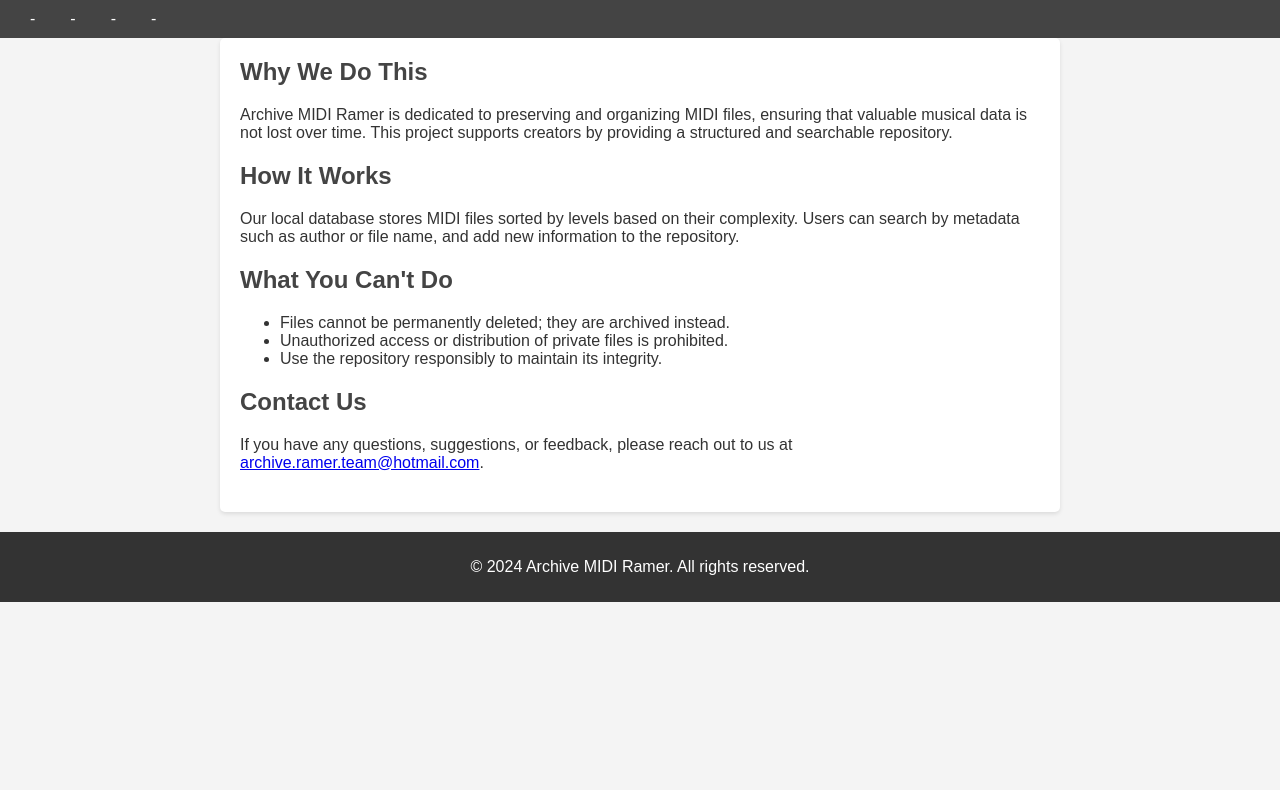
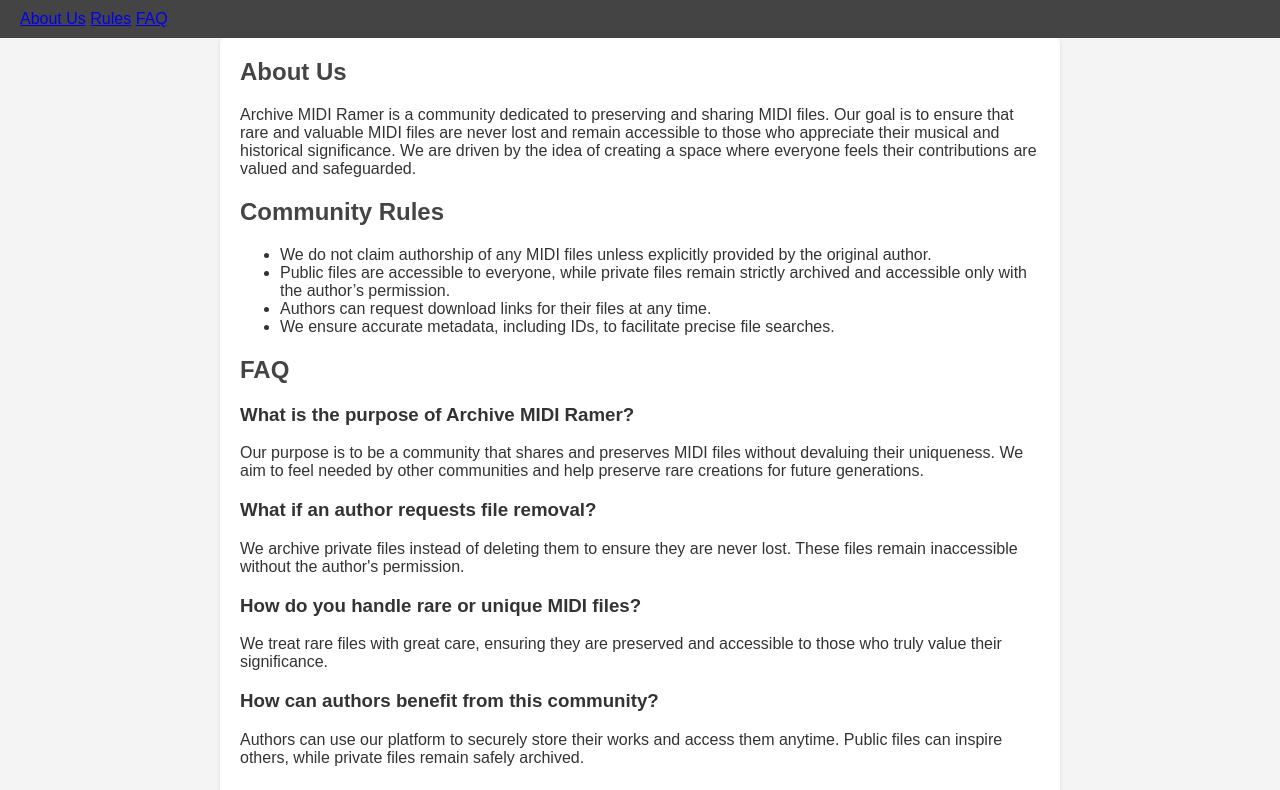
Before and after one commit to ArchiveMidiRamer/ArchiveMidiRamere.github.io, a plain HTML site: page index.html in a window 1280 px wide. Shown: the part 58-848 px from the top of the page. Before the commit the page ends 800 px from the top, so only its background shows below. Drawn offline with Linux system fonts and the light colour scheme.

Commit message:
Update index.html

```diff
--- a/index.html
+++ b/index.html
@@ -3,55 +3,54 @@
 <head>
     <meta charset="UTF-8">
     <meta name="viewport" content="width=device-width, initial-scale=1.0">
-    <title>Archive MIDI Ramer - Documentation</title>
+    <title>Archive MIDI Ramer Documentation</title>
     <link rel="stylesheet" href="style.css">
 </head>
 <body>
     <header>
-        <div class="container">
-            <h1>Archive MIDI Ramer</h1>
-        </div>
+        <h1>Archive MIDI Ramer Documentation</h1>
     </header>
 
     <nav>
-        <ul>
-            <li><a href="#">-</a></li>
-            <li><a href="#">-</a></li>
-            <li><a href="#">-</a></li>
-            <li><a href="#">-</a></li>
-        </ul>
+        <a href="#about">About Us</a>
+        <a href="#rules">Rules</a>
+        <a href="#faq">FAQ</a>
     </nav>
 
     <main>
-        <section id="why">
-            <h2>Why We Do This</h2>
-            <p>Archive MIDI Ramer is dedicated to preserving and organizing MIDI files, ensuring that valuable musical data is not lost over time. This project supports creators by providing a structured and searchable repository.</p>
-        </section>
-
-        <section id="how">
-            <h2>How It Works</h2>
-            <p>Our local database stores MIDI files sorted by levels based on their complexity. Users can search by metadata such as author or file name, and add new information to the repository.</p>
+        <section id="about">
+            <h2>About Us</h2>
+            <p>Archive MIDI Ramer is a community dedicated to preserving and sharing MIDI files. Our goal is to ensure that rare and valuable MIDI files are never lost and remain accessible to those who appreciate their musical and historical significance. We are driven by the idea of creating a space where everyone feels their contributions are valued and safeguarded.</p>
         </section>
 
         <section id="rules">
-            <h2>What You Can't Do</h2>
+            <h2>Community Rules</h2>
             <ul>
-                <li>Files cannot be permanently deleted; they are archived instead.</li>
-                <li>Unauthorized access or distribution of private files is prohibited.</li>
-                <li>Use the repository responsibly to maintain its integrity.</li>
+                <li>We do not claim authorship of any MIDI files unless explicitly provided by the original author.</li>
+                <li>Public files are accessible to everyone, while private files remain strictly archived and accessible only with the author’s permission.</li>
+                <li>Authors can request download links for their files at any time.</li>
+                <li>We ensure accurate metadata, including IDs, to facilitate precise file searches.</li>
             </ul>
         </section>
 
-        <section id="contact">
-            <h2>Contact Us</h2>
-            <p>If you have any questions, suggestions, or feedback, please reach out to us at <a href="mailto:archive.ramer.team@hotmail.com">archive.ramer.team@hotmail.com</a>.</p>
+        <section id="faq">
+            <h2>FAQ</h2>
+            <h3>What is the purpose of Archive MIDI Ramer?</h3>
+            <p>Our purpose is to be a community that shares and preserves MIDI files without devaluing their uniqueness. We aim to feel needed by other communities and help preserve rare creations for future generations.</p>
+
+            <h3>What if an author requests file removal?</h3>
+            <p>We archive private files instead of deleting them to ensure they are never lost. These files remain inaccessible without the author's permission.</p>
+
+            <h3>How do you handle rare or unique MIDI files?</h3>
+            <p>We treat rare files with great care, ensuring they are preserved and accessible to those who truly value their significance.</p>
+
+            <h3>How can authors benefit from this community?</h3>
+            <p>Authors can use our platform to securely store their works and access them anytime. Public files can inspire others, while private files remain safely archived.</p>
         </section>
     </main>
 
     <footer>
-        <p>&copy; 2024 Archive MIDI Ramer. All rights reserved.</p>
+        <p>&copy; 2024 Archive MIDI Ramer. All Rights Reserved.</p>
     </footer>
-
-    <script src="script.js"></script>
 </body>
 </html>
```
